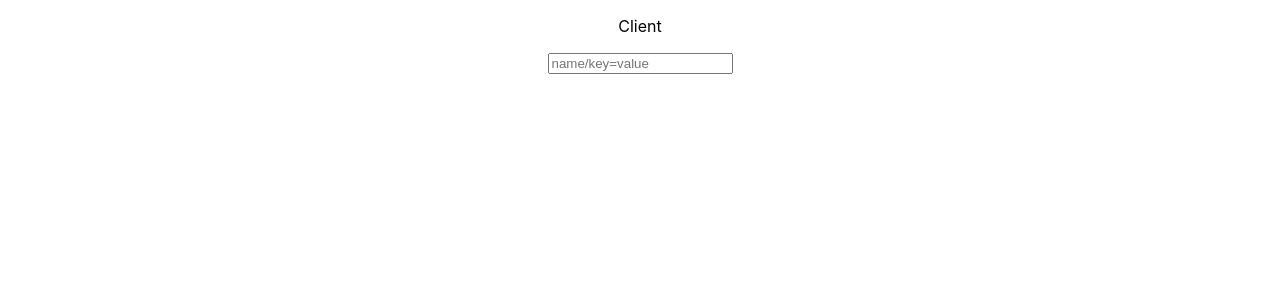
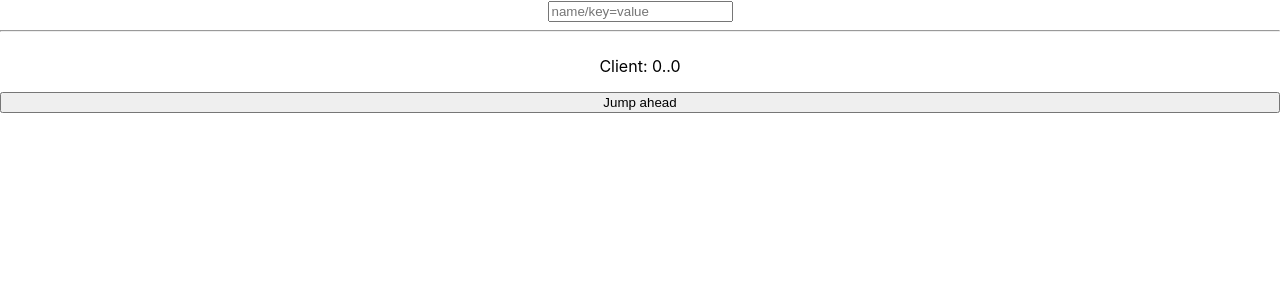
Before and after one commit to ryanpbrewster/jump-sync, a React (Create React App) app: page / in a window 1280 px wide. Shown: the top 300 px of the page. Built offline with nearby package versions, Linux system fonts and the light colour scheme.

Commit message:
seqno plumbing

```diff
--- a/src/App.tsx
+++ b/src/App.tsx
@@ -7,14 +7,15 @@ const App: React.FC = () => {
   const [state, dispatch] = useReducer(myReducer, EMPTY_STATE);
   return (
     <div className="App">
-      <Backend state={state} />
-      <Client state={state} />
+      <Backend state={state.backend} dispatch={dispatch} />
       <EntryInput onSubmit={dispatch} />
+      <hr />
+      <Client state={state.client} dispatch={dispatch} />
     </div>
   );
 };
 
-const PUT_ENTRY_REGEX = /(^[a-z]+)\/([a-z]+)\s*=\s*([a-z]+)$/;
+const PUT_ENTRY_REGEX = /^([a-z]+)\/([a-z]+)\s*=\s*([a-z]+)$/;
 interface EntryInputProps {
   readonly onSubmit: (action: PutEntry) => void;
 }
@@ -37,11 +38,12 @@ const EntryInput: React.FC<EntryInputProps> = ({onSubmit}) => {
 };
 
 interface BackendProps {
-  readonly state: State;
+  readonly state: BackendState;
+  readonly dispatch: (action: Action) => void;
 }
 const Backend: React.FC<BackendProps> = ({state}) => {
   return <BackendWrapper>
-    {state.backend.entrySeq().map(([name, obj]) => <Namespace key={name} name={name} obj={obj} />)}
+    {state.items.entrySeq().map(([name, obj]) => <Namespace key={name} name={name} obj={obj} />)}
   </BackendWrapper>
 };
 
@@ -52,19 +54,32 @@ interface NamespaceProps {
 const Namespace: React.FC<NamespaceProps> = ({name, obj}) => {
   return <NamespaceWrapper>
     <b>{name}</b>
-    {obj.entrySeq().map(([key, entry]) => <p key={key}>{key} = {entry.value}/{entry.seqno}</p>)}
+    {obj.entrySeq().map(([key, entry]) => <p key={key}>{key} = {entry.value}<SeqnoWrapper>{entry.seqno}</SeqnoWrapper></p>)}
   </NamespaceWrapper>
 };
 
 interface ClientProps {
-  readonly state: State;
+  readonly state: ClientState;
+  readonly dispatch: (action: Action) => void;
 }
-const Client: React.FC<ClientProps> = ({state}) => {
-  return <p>Client</p>;
+const Client: React.FC<ClientProps> = ({state, dispatch}) => {
+  return <ClientWrapper>
+    <p>Client: {state.startedSeqno}..{state.nextSeqno}</p>
+    <button onClick={() => dispatch({type: 'jump'})}>Jump ahead</button>
+  </ClientWrapper>;
 };
 
 interface State {
-  readonly backend: IMap<string, IMap<string, Entry>>;
+  readonly backend: BackendState;
+  readonly client: ClientState;
+}
+interface BackendState {
+  readonly items: IMap<string, IMap<string, Entry>>;
+  readonly nextSeqno: number;
+}
+interface ClientState {
+  readonly items: IMap<string, IMap<string, Entry>>;
+  readonly startedSeqno: number;
   readonly nextSeqno: number;
 }
 interface Entry {
@@ -73,22 +88,37 @@ interface Entry {
   readonly value: string;
   readonly seqno: number;
 }
-type Action = PutEntry;
+type Action = PutEntry | JumpAhead;
 interface PutEntry {
   readonly type: 'put_entry';
   readonly namespace: string;
   readonly key: string;
   readonly value: string;
 }
+interface JumpAhead {
+  readonly type: 'jump';
+}
 
-const EMPTY_STATE: State = {backend: IMap(), nextSeqno: 1};
+const EMPTY_STATE: State = {
+  backend: {items: IMap(), nextSeqno: 1},
+  client: {items: IMap(), startedSeqno: 0, nextSeqno: 0},
+};
 function myReducer(state: State, action: Action): State {
   switch (action.type) {
     case 'put_entry': {
-      const entry: Entry = { namespace: action.namespace, key: action.key, value: action.value, seqno: state.nextSeqno };
-      const named = state.backend.get(action.namespace) || IMap();
-      const updated = state.backend.set(action.namespace, named.set(action.key, entry));
-      return {...state, nextSeqno: state.nextSeqno + 1, backend: updated};
+      const entry: Entry = { namespace: action.namespace, key: action.key, value: action.value, seqno: state.backend.nextSeqno };
+      const named = state.backend.items.get(action.namespace) || IMap();
+      const updated = state.backend.items.set(action.namespace, named.set(action.key, entry));
+      return {
+        ...state,
+        backend: {nextSeqno: state.backend.nextSeqno + 1, items: updated},
+      };
+    }
+    case 'jump': {
+      return {
+        ...state,
+        client: {...state.client, startedSeqno: state.backend.nextSeqno, nextSeqno: state.backend.nextSeqno},
+      }
     }
   }
 }
@@ -106,4 +136,13 @@ const NamespaceWrapper = styled.div`
   padding: 8px;
 `;
 
+const SeqnoWrapper = styled.sub`
+  color: gray;
+`;
+
+const ClientWrapper = styled.div`
+  display: flex;
+  flex-direction: column;
+`;
+
 export default App;
```
